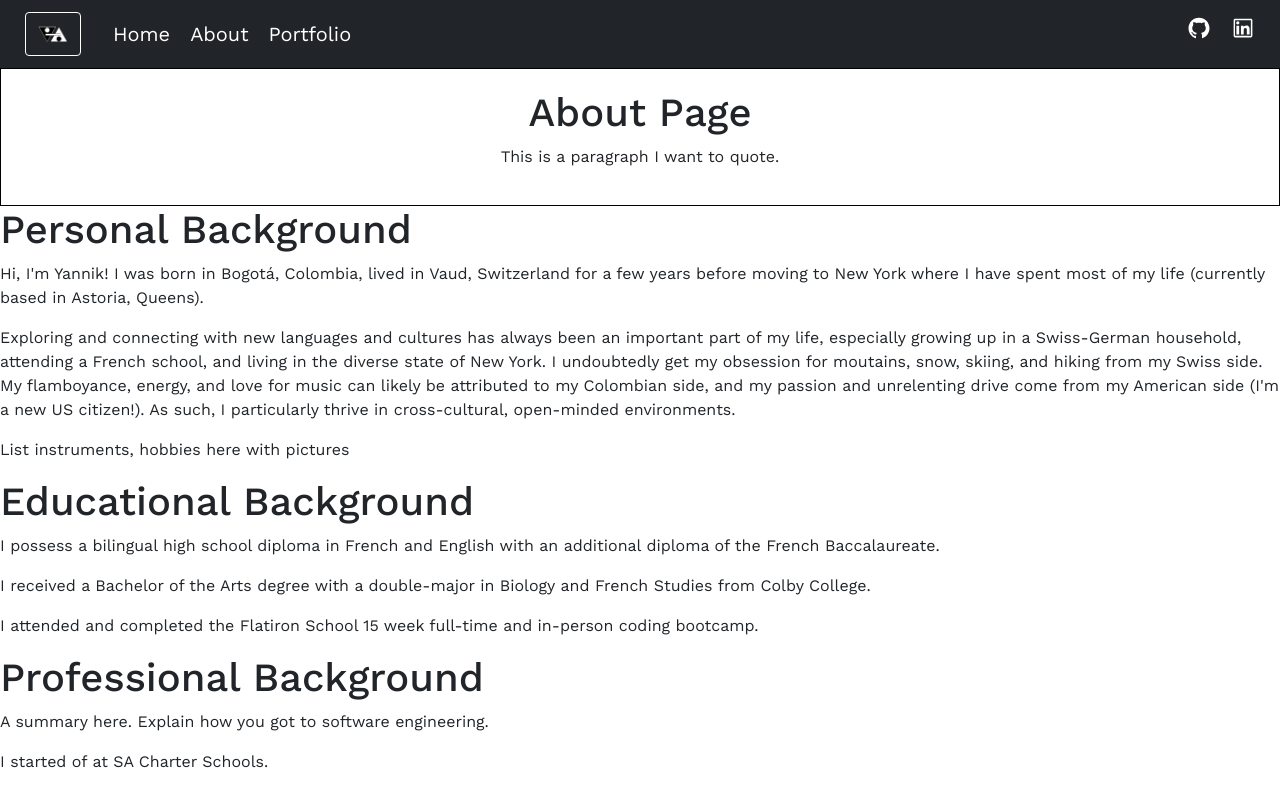
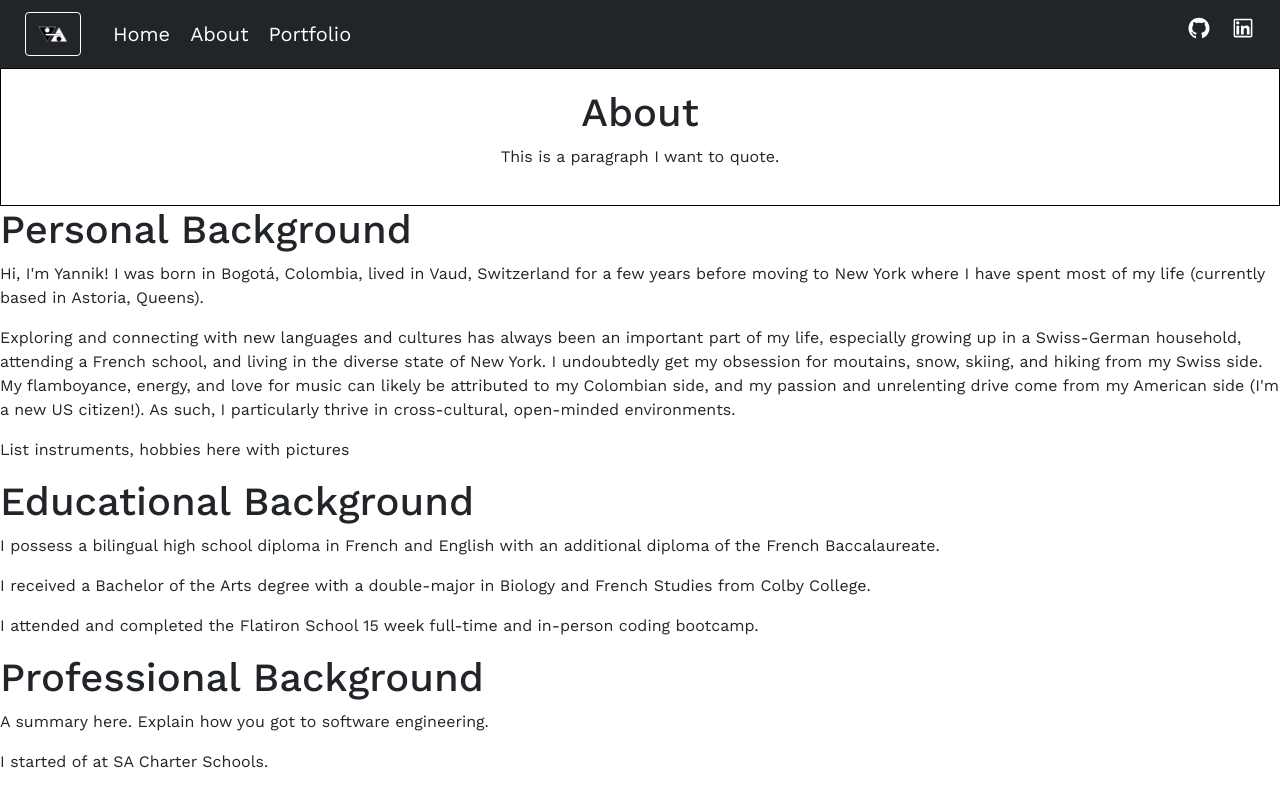
Before and after one commit to ybuchi/portfolio, a React (Create React App) app: page /about in a window 1280 px wide. Shown: the top 793 px of the page. Built offline with nearby package versions, Linux system fonts and the light colour scheme.

Commit message:
About to push

```diff
--- a/src/Components/About.js
+++ b/src/Components/About.js
@@ -14,7 +14,7 @@ function About(){
     return(
         <>
         <Jumbotron>
-            <h1>About Page</h1>
+            <h1>About</h1>
             <p>{about.quote}</p>
         </Jumbotron>
 
@@ -56,8 +56,6 @@ function About(){
                 <p>I earned a new role as a data analystn through my hard work. Took more coding classes and discovered web development.</p>
             </div>
         </article>
-
-
         </>
     )
 }
--- a/src/Components/Home.css
+++ b/src/Components/Home.css
@@ -1,7 +1,3 @@
-.absolute {
-    /* position: absolute; */
-}
-
 #profile-pic{
     height: 200px;
     border-radius: 50%;
@@ -102,8 +98,6 @@
 }
 
 .content {
-    /* position: absolute; */
-    /* transform: translate(-50%, -50%); */
     height: 190px;
     overflow: hidden;
     font-family: 'Lato', sans-serif;
@@ -119,8 +113,6 @@
     padding: 0 40px;
 }
 .content_container:after, .content_container:before {
-    /* position: absolute; */
-    /* top: 0; */
     color: #16a085;
     font-size: 42px;
     line-height: 40px;
@@ -160,11 +152,8 @@
     content: '"'
 }
 .page-text-q:before, .page-text-q:after{
-    /* position: absolute;
-	 top: 0; */
 	 color: red;
 	 font-size: 30px;
-	 /* line-height: 40px; */
 	 -webkit-animation-name: opacity;
 	 -webkit-animation-duration: 2s;
 	 -webkit-animation-iteration-count: infinite;
--- a/src/Components/NavBar.css
+++ b/src/Components/NavBar.css
@@ -16,6 +16,3 @@
 #nav-logo{
     width: 30px;
 }
-/* #logo{
-    width: 60px
-} */
```
